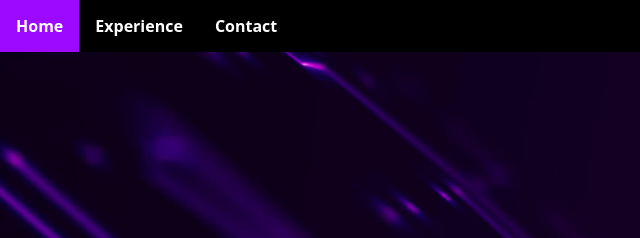
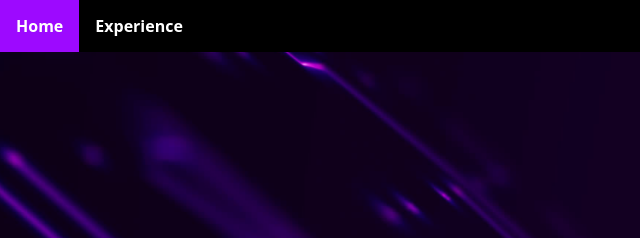
Before and after one commit to david-ryder/Portfolio, a plain HTML site: page index.html in a window 1280 px wide. Shown: the top 238 px of the page, 0-640 px from the left. Drawn offline with nearby package versions, Linux system fonts and the light colour scheme.

Commit message:
Update index.html

```diff
--- a/index.html
+++ b/index.html
@@ -15,7 +15,6 @@
     <ul id="navbar">
         <li><a href="./index.html">Home</a></li>
         <li><a href="./pages/experience.html">Experience</a></li>
-        <li><a href="./pages/contact.html">Contact</a></li>
     </ul>
 
     <!-- Home banner -->
```
